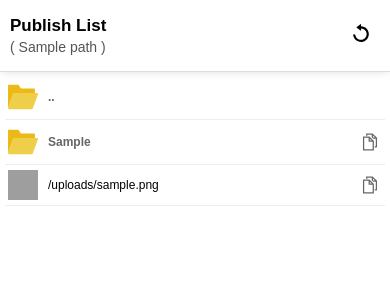
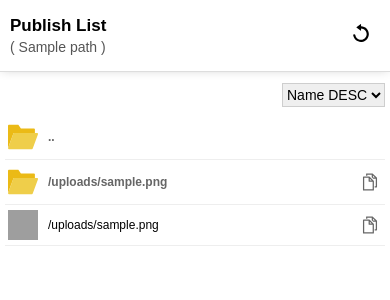
Before and after one commit to wetet2/simple-web-explorer, a Node server app: template views/index.ejs in a window 390 px wide. Shown: the top 300 px of the page. Run offline with Node 20, Linux system fonts and the light colour scheme; the template is opened without the code that fills it: most values are stand-ins (such as "Sample title", 1, 10 or a date in 2020); grey boxes are pictures that could not be loaded.

Commit message:
added sort feature

```diff
--- a/public/css/style.css
+++ b/public/css/style.css
@@ -72,6 +72,14 @@
 
 .refresh { display: none; }
 
+.p-login { display: -webkit-box; display: -ms-flexbox; display: flex; -webkit-box-align: center; -ms-flex-align: center; align-items: center; -webkit-box-pack: center; -ms-flex-pack: center; justify-content: center; width: 100vw; height: 100vh; background: -webkit-gradient(linear, left top, right top, from(#689fd7), color-stop(25%, #8cd2da), color-stop(50%, #56bd97), to(#51c586)); background: linear-gradient(to right, #689fd7, #8cd2da 25%, #56bd97 50%, #51c586); }
+
+.p-login .box input { width: 200px; height: 30px; border: 0; background-color: #fff; -webkit-box-shadow: 0 3px 6px rgba(0, 0, 0, 0.15); box-shadow: 0 3px 6px rgba(0, 0, 0, 0.15); text-align: center; }
+
+.sort-area { display: -webkit-box; display: -ms-flexbox; display: flex; -webkit-box-align: center; -ms-flex-align: center; align-items: center; -webkit-box-pack: end; -ms-flex-pack: end; justify-content: flex-end; }
+
+.sort-area select { border: 1px solid #cecece; height: 24px; font-size: 14px; }
+
 @media (max-width: 767px) { .publish-title { min-height: 72px; -ms-flex-wrap: wrap; flex-wrap: wrap; -webkit-box-pack: justify; -ms-flex-pack: justify; justify-content: space-between; padding: 15px 45px 15px 10px; }
   .publish-title label { display: block; width: 100%; }
   .publish-title .path { display: block; width: 100%; margin-left: 0; }
@@ -81,8 +89,5 @@
   .publish tr td:nth-child(2) img { width: 12px; height: 12px; }
   .file-table td.date, .file-table td.file-size { display: none; }
   .file-table tr td { font-size: 12px !important; }
-  .file-table tr td:first-child img { width: 30px; height: 30px; } }
-
-.p-login { display: -webkit-box; display: -ms-flexbox; display: flex; -webkit-box-align: center; -ms-flex-align: center; align-items: center; -webkit-box-pack: center; -ms-flex-pack: center; justify-content: center; width: 100vw; height: 100vh; background: -webkit-gradient(linear, left top, right top, from(#689fd7), color-stop(25%, #8cd2da), color-stop(50%, #56bd97), to(#51c586)); background: linear-gradient(to right, #689fd7, #8cd2da 25%, #56bd97 50%, #51c586); }
-
-.p-login .box input { width: 200px; height: 30px; border: 0; background-color: #fff; -webkit-box-shadow: 0 3px 6px rgba(0, 0, 0, 0.15); box-shadow: 0 3px 6px rgba(0, 0, 0, 0.15); text-align: center; }
+  .file-table tr td:first-child img { width: 30px; height: 30px; }
+  .sort-area { padding: 8px 0; } }
--- a/public/css/style.scss
+++ b/public/css/style.scss
@@ -1,35 +1,53 @@
 //@import url(//fonts.googleapis.com/earlyaccess/nanumgothic.css);
-*{margin:0;padding:0;box-sizing: border-box;}
+* {
+    margin: 0;
+    padding: 0;
+    box-sizing: border-box;
+}
 
-$font-nanum: 'Nanum Gothic', sans-serif;
+$font-nanum: 'Nanum Gothic',
+sans-serif;
 
-html,body{
+html,
+body {
     font-family: $font-nanum;
 }
-table{
+
+table {
     width: 100%;
     border-collapse: collapse;
 }
-a{
+
+a {
     text-decoration: none;
     color: #000;
     font-weight: 400;
 }
-.t-center{text-align: center !important}
-.t-right{text-align: right !important}
-.hide{display: none;}
 
-.publish-title{
+.t-center {
+    text-align: center !important
+}
+
+.t-right {
+    text-align: right !important
+}
+
+.hide {
+    display: none;
+}
+
+.publish-title {
     display: flex;
     align-items: center;
     justify-content: center;
 
-    > label{
+    >label {
         font-size: 17px;
         font-weight: bold;
         font-family: sans-serif;
         color: #666;
     }
+
     border-bottom: 1px solid #ddd;
     padding: 10px 10px;
     box-shadow: 0px 0px 10px -2px #cecece;
@@ -40,7 +58,7 @@
     width: 100%;
     background-color: #fff;
 
-    > span{
+    >span {
         font-size: 14px;
         font-weight: 400;
         color: #555;
@@ -48,7 +66,8 @@
         margin-left: 10px;
     }
 }
-.publish{
+
+.publish {
     width: 800px;
     padding: 10px 20px 50px 20px;
 
@@ -59,16 +78,20 @@
 
 
 $td-height: 40px;
-.file-table{
+
+.file-table {
     display: block;
-    tbody{
+
+    tbody {
         display: block;
     }
+
     tr {
         display: flex;
         min-height: $td-height;
     }
-    tr td{
+
+    tr td {
         display: flex;
         align-items: center;
         min-height: $td-height;
@@ -76,50 +99,57 @@
         font-size: 14px;
         border-bottom: 1px solid #eee;
 
-        &:first-child{
+        &:first-child {
             padding-left: 3px;
             text-align: left;
-            img{
+
+            img {
                 width: 24px;
                 height: 24px;
             }
         }
-        &:nth-child(2){
-            img{
+
+        &:nth-child(2) {
+            img {
                 width: 12px;
                 height: 12px;
             }
         }
-        &:last-child{
+
+        &:last-child {
             padding-right: 3px;
         }
 
-        &.copy{
+        &.copy {
             width: 30px;
             background: url(/images/copy.svg) no-repeat center center;
             background-size: 20px;
-            &.copied{
+
+            &.copied {
                 background-image: url(/images/copied.svg);
             }
         }
 
     }
 
-    tr:hover{
-        td{
+    tr:hover {
+        td {
             background-color: #f6f6f6;
         }
     }
 
-    tr.folders{
+    tr.folders {
         cursor: pointer;
-        td:first-child{
+
+        td:first-child {
             text-align: center;
-            img{
+
+            img {
                 vertical-align: -3px;
             }
         }
-        td.folder-name{
+
+        td.folder-name {
             flex: 1;
             font-size: 14px;
             font-weight: bold;
@@ -127,45 +157,53 @@
             padding-left: 0;
         }
 
-        &.prev-folder{
+        &.prev-folder {
             letter-spacing: 2px;
         }
     }
 
-    tr.files{
+    tr.files {
         cursor: pointer;
-        td{
+
+        td {
             font-size: 13px;
 
         }
-        td.thumb{
+
+        td.thumb {
             padding: 5px 10px 5px 3px;
-            > div{
+
+            >div {
                 width: 36px;
                 height: 36px;
                 background-repeat: no-repeat;
                 background-position: center center;
                 background-size: contain;
-                background-color: rgba(0,0,0,.03);
+                background-color: rgba(0, 0, 0, .03);
             }
         }
-        td.file-name{
+
+        td.file-name {
             flex: 1;
             line-height: 16px;
             padding-left: 0;
             word-break: break-all;
-            img{
+
+            img {
                 vertical-align: -1px;
             }
         }
-        td.file-name.last-page a{
+
+        td.file-name.last-page a {
             color: #006ff1;
         }
-        td.file-size{
+
+        td.file-size {
             text-align: right;
             font-size: 12px;
         }
-        td.date{
+
+        td.date {
             font-size: 12px;
             text-align: right;
         }
@@ -173,74 +211,12 @@
 
 }
 
-.refresh{
+.refresh {
     display: none;
 }
 
-@media (max-width: 767px){
-    .publish-title{
-        min-height: 72px;
-        flex-wrap: wrap;;
-        justify-content: space-between;
-        padding: 15px 45px 15px 10px;
 
-        label{
-            display: block;
-            width: 100%;
-        }
-        .path{
-            display: block;
-            width: 100%;
-            margin-left: 0;
-        }
-        .refresh{
-            position: absolute;
-            top: 24px;
-            right: 20px;
-            display: inline;
-        }
-    }
-    .publish{
-        width: 100%;
-        padding: 10px 5px 50px 5px;
-        margin-top: 65px;
-        tr td{
-
-            &:first-child{
-                img{
-                    width: 20px;
-                    height: 20px;
-                }
-            }
-            &:nth-child(2){
-                img{
-                    width: 12px;
-                    height: 12px;
-                }
-            }
-        }
-    }
-
-    .file-table{
-        td.date,
-        td.file-size{
-            display: none;
-        }
-        tr td{
-            font-size: 12px !important;
-            &:first-child{
-                img{
-                    width: 30px;
-                    height: 30px;
-                }
-            }
-        }
-    }
-
-
-}
-
-.p-login{
+.p-login {
     display: flex;
     align-items: center;
     justify-content: center;
@@ -249,12 +225,103 @@
     height: 100vh;
     background: linear-gradient(to right, #689fd7, #8cd2da 25%, #56bd97 50%, #51c586);
 
-    .box input{
+    .box input {
         width: 200px;
         height: 30px;
-        border:0;
+        border: 0;
         background-color: #fff;
-        box-shadow: 0 3px 6px rgba(0,0,0,.15);
-        text-align: center;;
+        box-shadow: 0 3px 6px rgba(0, 0, 0, .15);
+        text-align: center;
+        ;
     }
 }
+
+
+.sort-area {
+    display: flex;
+    align-items: center;
+    justify-content: flex-end;
+
+    select {
+        border: 1px solid #cecece;
+        height: 24px;
+        font-size: 14px;
+    }
+}
+
+
+@media (max-width: 767px) {
+
+    .publish-title {
+        min-height: 72px;
+        flex-wrap: wrap;
+        ;
+        justify-content: space-between;
+        padding: 15px 45px 15px 10px;
+
+        label {
+            display: block;
+            width: 100%;
+        }
+
+        .path {
+            display: block;
+            width: 100%;
+            margin-left: 0;
+        }
+
+        .refresh {
+            position: absolute;
+            top: 24px;
+            right: 20px;
+            display: inline;
+        }
+    }
+
+    .publish {
+        width: 100%;
+        padding: 10px 5px 50px 5px;
+        margin-top: 65px;
+
+        tr td {
+
+            &:first-child {
+                img {
+                    width: 20px;
+                    height: 20px;
+                }
+            }
+
+            &:nth-child(2) {
+                img {
+                    width: 12px;
+                    height: 12px;
+                }
+            }
+        }
+    }
+
+    .file-table {
+
+        td.date,
+        td.file-size {
+            display: none;
+        }
+
+        tr td {
+            font-size: 12px !important;
+
+            &:first-child {
+                img {
+                    width: 30px;
+                    height: 30px;
+                }
+            }
+        }
+    }
+
+    .sort-area{
+        padding: 8px 0;
+    }
+
+}
--- a/server/app.js
+++ b/server/app.js
@@ -3,6 +3,7 @@
 var session = require('express-session');
 
 var path = require('path');
+var bodyParser = require('body-parser');
 var cookieParser = require('cookie-parser');
 
 var authRouter = require('./routes/auth');
@@ -18,10 +19,13 @@
 }));
 app.set('views', path.join(__dirname, '../views'));
 app.set('view engine', 'ejs');
-app.use(express.json());
-app.use(express.urlencoded({
-    extended: false
-}));
+// app.use(express.json());
+// app.use(express.urlencoded({
+//     extended: false
+// }));
+app.use(bodyParser.urlencoded({extended: false}))
+app.use(bodyParser.json());
+
 app.use(cookieParser());
 app.use(express.static(path.join(__dirname, '../public')));
 app.use((req, res, next) => {
--- a/server/config.js
+++ b/server/config.js
@@ -1,9 +1,9 @@
 var config = {
-    port: 10380,
+    port: 10280,
     root: 'd://publish/output',
     previewImage: true,
     prefixForHidden: '_h_',
-    needLogin: true,
+    needLogin: false,
     loginPassList: ['a','1'],
     sessionExpireMinutes: 1,
 }
--- a/views/index.ejs
+++ b/views/index.ejs
@@ -3,7 +3,8 @@
 
 <head>
     <meta charset="utf-8">
-    <meta name="viewport" content="width=device-width, initial-scale=1.0, maximum-scale=1.0, minimum-scale=1.0, user-scalable=no, target-densitydpi=medium-dpi">
+    <meta name="viewport"
+        content="width=device-width, initial-scale=1.0, maximum-scale=1.0, minimum-scale=1.0, user-scalable=no, target-densitydpi=medium-dpi">
     <meta http-equiv="X-UA-Compatible" content="IE=edge">
 
     <title>Publish</title>
@@ -15,11 +16,12 @@
 
     <script type="text/javascript">
         var cookieName = 'lastPage';
-        function setLastPage(){
-            var lastPage =  decodeURIComponent(Cookies.get(cookieName));
+
+        function setLastPage() {
+            var lastPage = decodeURIComponent(Cookies.get(cookieName));
             $('.file-name a').closest('td').removeClass('last-page');
-            $('.file-name a').each(function(i ,e){
-                if($(e).attr('href') === lastPage){
+            $('.file-name a').each(function (i, e) {
+                if ($(e).attr('href') === lastPage) {
                     $(e).closest('td').addClass('last-page');
                     return false;
                 }
@@ -29,27 +31,34 @@
         var isMobile = $(window).width() >= 767 ? true : false;
 
         var isSafari = /Safari/.test(navigator.userAgent) && /Apple/.test(navigator.vendor);
-        if(isSafari){
+        if (isSafari) {
             setLastPage();
-            setInterval(function(){
+            setInterval(function () {
                 setLastPage();
             }, 300)
         }
 
-        $(document).ready(function(){
+        $(document).ready(function () {
             setLastPage();
-            $('.refresh').click(function(){
+            $('.refresh').click(function () {
                 window.location.reload();
+            })
+
+            let url = new URL(location.href);
+            $('#cboSort').val(url.searchParams.get('sort') || 1);
+            $('#cboSort').change(function () {
+                url.searchParams.set('sort', this.value);
+                location.href = url.toString();
             })
         })
 
-        function moveTo(path, isFile){
-            if(isFile) Cookies.set(cookieName, encodeURIComponent(path));
+        function moveTo(path, isFile) {
+            if (isFile) Cookies.set(cookieName, encodeURIComponent(path));
             window.location.href = path;
         }
 
 
-        function copyToClip(path, ele){
+        function copyToClip(path, ele) {
             var fullPath = window.location.origin + path;
             var t = document.createElement("input");
             t.style.opacity = 0;
@@ -75,6 +84,16 @@
     </div>
 
     <div class="publish">
+        <div class="sort-area">
+            <select name="" id="cboSort">
+                <option value="1">Name DESC</option>
+                <option value="2">Name ASC</option>
+                <option value="3">Date DESC</option>
+                <option value="4">Date ASC</option>
+            </select>
+
+        </div>
+
         <table class="file-table">
             <colgroup>
                 <col style="width:30px;" />
@@ -85,8 +104,10 @@
             </colgroup>
             <tbody>
                 <tr class="folders">
-                    <td onclick="moveTo('<%= (prevPath === '' ? '/' : prevPath)  %>')"><img src="/images/folder.svg"></td>
-                    <td class="folder-name prev-folder" onclick="moveTo('<%= (prevPath === '' ? '/' : prevPath)  %>')">..</td>
+                    <td onclick="moveTo('<%= (prevPath === '' ? '/' : prevPath)  %>')"><img src="/images/folder.svg">
+                    </td>
+                    <td class="folder-name prev-folder" onclick="moveTo('<%= (prevPath === '' ? '/' : prevPath)  %>')">
+                        ..</td>
                     <td class="file-size"></td>
                     <td class="date"></td>
                     <td></td>
@@ -94,33 +115,43 @@
 
                 <% for(var i=0; i < folderArr.length ; i++) { %>
                 <tr class="folders">
-                        <td onclick="moveTo('<%= (path === '/' ? '' : path) + '/' + folderArr[i]  %>')"><img src="/images/folder.svg"></td>
-                        <td class="folder-name" onclick="moveTo('<%= (path === '/' ? '' : path) + '/' + folderArr[i]  %>')"><%= folderArr[i] %></td>
+                    <td onclick="moveTo('<%= (path === '/' ? '' : path) + '/' + folderArr[i].fileName  %>')"><img
+                            src="/images/folder.svg"></td>
+                    <td class="folder-name" onclick="moveTo('<%= (path === '/' ? '' : path) + '/' + folderArr[i].fileName  %>')">
+                        <%= folderArr[i].fileName %></td>
                     <td class="file-size"></td>
                     <td class="date"></td>
-                        <td class="copy" title="copy to clipboard" onclick="copyToClip('<%= (path === '/' ? '' : path) + '/' + folderArr[i] +'/'  %>', this)"></td>
+                    <td class="copy" title="copy to clipboard"
+                        onclick="copyToClip('<%= (path === '/' ? '' : path) + '/' + folderArr[i].fileName +'/'  %>', this)"></td>
                 </tr>
                 <% } %>
 
                 <% for(var i=0; i < fileArr.length ; i++) { %>
                 <tr class="files">
-                        <td class="thumb" onclick="moveTo('<%= (path ==='/' ? '' : path) + "/" + fileArr[i].fileName %>', true)">
+                    <td class="thumb"
+                        onclick="moveTo('<%= (path ==='/' ? '' : path) + "/" + fileArr[i].fileName %>', true)">
                         <% if(fileArr[i].isImage){ %>
-                                <div style="background-image: url('<%= (path ==='/' ? '' : path) + "/" + fileArr[i].fileName %>')"></div>
+                        <div
+                            style="background-image: url('<%= (path ==='/' ? '' : path) + "/" + fileArr[i].fileName %>')">
+                        </div>
                         <% } else { %>
                         <img src="/images/<%= fileArr[i].icon %>.svg">
                         <% } %>
                     </td>
-                        <td class="file-name" onclick="moveTo('<%= (path ==='/' ? '' : path) + "/" + fileArr[i].fileName %>', true)">
+                    <td class="file-name"
+                        onclick="moveTo('<%= (path ==='/' ? '' : path) + "/" + fileArr[i].fileName %>', true)">
                         <a href="<%= (path ==='/' ? '' : path) + '/' + fileArr[i].fileName %>">
                             <%= fileArr[i].fileName %>
-                                <img src="/images/new.svg" width="12px" class="<%= fileArr[i].isRecentCreated ? '' : 'hide' %>">
-                                <img src="/images/updated.svg" width="12px" class="<%= fileArr[i].isRecentUpdated ? '' : 'hide' %>">
+                            <img src="/images/new.svg" width="12px"
+                                class="<%= fileArr[i].isRecentCreated ? '' : 'hide' %>">
+                            <img src="/images/updated.svg" width="12px"
+                                class="<%= fileArr[i].isRecentUpdated ? '' : 'hide' %>">
                         </a>
                     </td>
                     <td class="file-size"><%= fileArr[i].size %></td>
                     <td class="date"><%= fileArr[i].mDate %></td>
-                        <td class="copy" title="copy to clipboard" onclick="copyToClip('<%= (path ==='/' ? '' : path) + "/" + fileArr[i].fileName %>', this)"></td>
+                    <td class="copy" title="copy to clipboard"
+                        onclick="copyToClip('<%= (path ==='/' ? '' : path) + "/" + fileArr[i].fileName %>', this)"></td>
                 </tr>
                 <% } %>
 
```
Also changed, not shown: server/routes/index.js (+46 -9 lines). Lines whose indentation alone changed are shown as unchanged.
